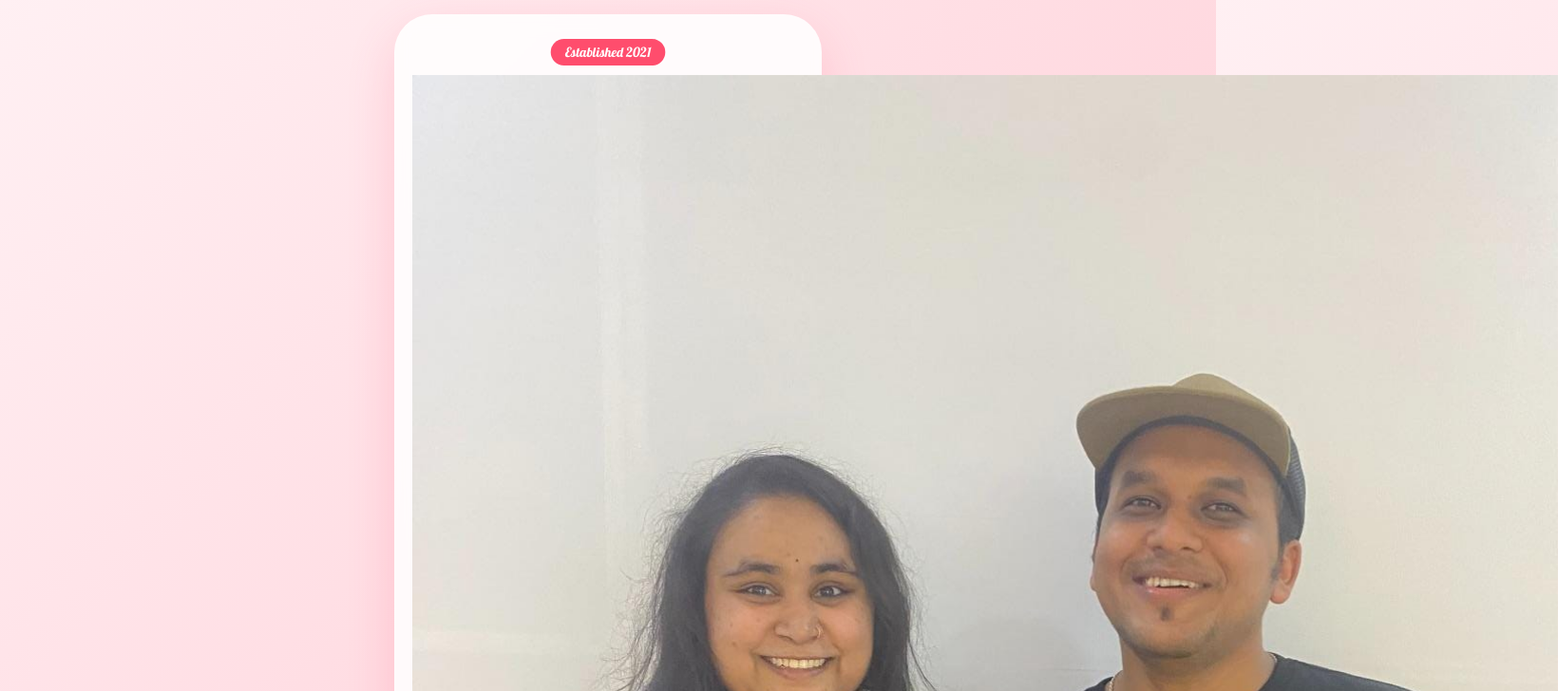
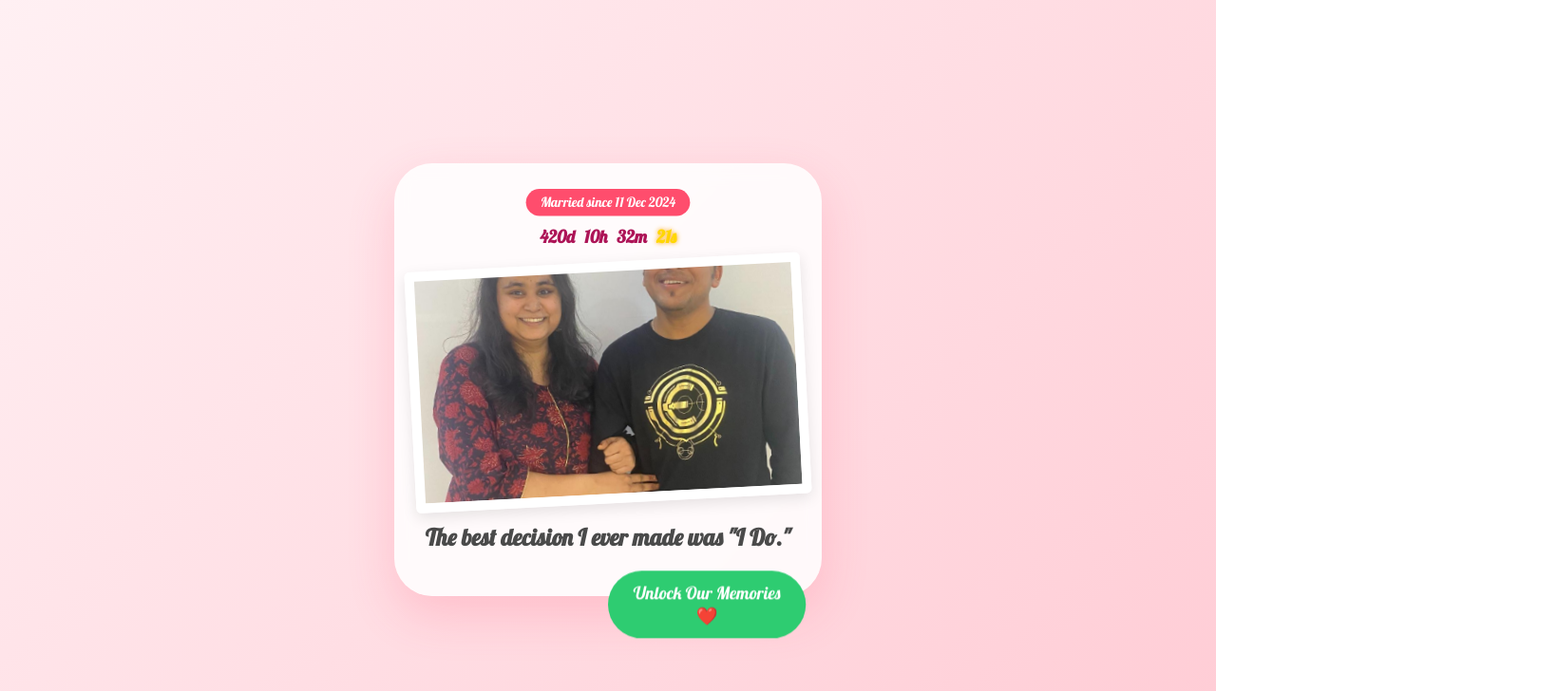
Before and after one commit to akas33/Valentinebebe, a React (Create React App) app: page / in a window 1280 px wide. Shown: the top 728 px of the page at 95% size, 1640 px wide, since content can reach past the window. Built offline with nearby package versions, Linux system fonts and the light colour scheme.

Commit message:
Update App.js

```diff
--- a/src/App.js
+++ b/src/App.js
@@ -1,4 +1,4 @@
-import React, { useState, useRef } from "react";
+import React, { useState, useEffect, useRef } from "react";
 import "./App.css";
 import Success from "./components/Success";
 
@@ -17,99 +17,85 @@ const App = () => {
   const [noCount, setNoCount] = useState(0);
   const [yesButtonSize, setYesButtonSize] = useState(1);
   const [noButtonPos, setNoButtonPos] = useState({ x: 0, y: 0 });
+  const [timeMarried, setTimeMarried] = useState({ days: 0, hours: 0, mins: 0, secs: 0 });
   const iframeRef = useRef(null);
+
+  // Marriage Clock Logic (Dec 11, 2024 @ 9:25 AM)
+  useEffect(() => {
+    const marriageDate = new Date("2024-12-11T09:25:00");
+    const timer = setInterval(() => {
+      const now = new Date();
+      const diff = now - marriageDate;
+      if (diff > 0) {
+        setTimeMarried({
+          days: Math.floor(diff / (1000 * 60 * 60 * 24)),
+          hours: Math.floor((diff / (1000 * 60 * 60)) % 24),
+          mins: Math.floor((diff / 1000 / 60) % 60),
+          secs: Math.floor((diff / 1000) % 60),
+        });
+      }
+    }, 1000);
+    return () => clearInterval(timer);
+  }, []);
 
   const handleOpenMessage = () => {
     setOpened(true);
     if (iframeRef.current) {
       iframeRef.current.contentWindow.postMessage('{"event":"command","func":"playVideo","args":""}', '*');
-      iframeRef.current.contentWindow.postMessage('{"event":"command","func":"unMute","args":""}', '*');
     }
   };
 
-  const handleAccept = () => {
-    setAccepted(true);
-    if (window.confetti) {
-      window.confetti({
-        particleCount: 150,
-        spread: 70,
-        origin: { y: 0.6 },
-        colors: ['#ff4d6d', '#ffffff', '#ffccd5']
-      });
-    }
-  };
+  const handleAccept = () => setAccepted(true);
 
   const handleReject = () => {
     setNoCount(noCount + 1);
-    setYesButtonSize(prev => prev + 0.35); // Growth rate
-
-    // Jump logic: Stays within safe bounds of the screen
+    setYesButtonSize(prev => prev + 0.35);
     const maxWidth = window.innerWidth > 500 ? 140 : 70;
     const randomX = Math.floor(Math.random() * (maxWidth * 2)) - maxWidth;
     const randomY = Math.floor(Math.random() * 80) - 40;
     setNoButtonPos({ x: randomX, y: randomY });
   };
 
-  // GIF sequence matching your text
   const rejectionGifs = [flowerBear, cryingBear, beggingBear, madBear, heartBear, pointBear];
-
-  // FINALIZED TEXT ARRAY
-  const rejectionTexts = [
-    "No",
-    "Are you sure, Bebe? 🥺",
-    "But it's been since 2021! 😲",
-    "I'm telling your mom! 🏃‍♂️",
-    "Don't do this to me 💔",
-    "Click the green one! 🫠✨"
-  ];
+  const rejectionTexts = ["No", "Are you sure?", "But we've been married since Dec!", "I'm telling your mom! 🏃‍♂️", "Don't do this to me 💔", "Click the green one! 🫠✨"];
 
   return (
     <div className="App">
-      {/* Preloaded Music Player */}
-      <iframe
-        ref={iframeRef}
-        width="0" height="0"
-        src="https://www.youtube.com/embed/LPeZOE8ZIHI?enablejsapi=1&autoplay=1&mute=1&start=30&loop=1&playlist=LPeZOE8ZIHI"
-        allow="autoplay"
-        style={{ display: 'none', position: 'absolute' }}>
-      </iframe>
+      <iframe ref={iframeRef} width="0" height="0" src="https://www.youtube.com/embed/LPeZOE8ZIHI?enablejsapi=1&autoplay=1&mute=1&start=30" allow="autoplay" style={{ display: 'none', position: 'absolute' }}></iframe>
 
       <div className="App-body">
         {!opened ? (
           <div className="pulse">
-            <div className="bebe-tag">Established 2021</div>
-            <img src={ourPhoto} alt="Us" className="App-photo" />
-            <h1 className="App-text">I've been keeping a secret since 2021...</h1>
-            <button className="App-button btn-yes" onClick={handleOpenMessage}>Open ❤️</button>
+            <div className="bebe-tag">Married since 11 Dec 2024</div>
+
+            {/* Real-time Clock */}
+            <div className="live-clock">
+              <div>{timeMarried.days}d</div>
+              <div>{timeMarried.hours}h</div>
+              <div>{timeMarried.mins}m</div>
+              <div className="secs">{timeMarried.secs}s</div>
+            </div>
+
+            <div className="photo-frame">
+              <img src={ourPhoto} alt="Our First Meeting" className="zoom-animation" />
+            </div>
+
+            <h1 className="App-text">The best decision I ever made was "I Do."</h1>
+            <button className="App-button btn-yes" onClick={handleOpenMessage}>Unlock Our Memories ❤️</button>
           </div>
         ) : !accepted ? (
           <div className="asking-container">
-            <h1 className="App-text">Will you be my Valentine?</h1>
-            <img
-              src={rejectionGifs[Math.min(noCount, rejectionGifs.length - 1)]}
-              alt="Mood Bear"
-              className="App-gif"
-            />
+            <h1 className="App-text">Will you still be my Valentine, Babu?</h1>
+            <img src={rejectionGifs[Math.min(noCount, rejectionGifs.length - 1)]} alt="Mood" className="App-gif" />
 
             <div className="button-group">
               <div className="yes-container">
-                <button
-                  className="App-button btn-yes"
-                  style={{ transform: `scale(${yesButtonSize})` }}
-                  onClick={handleAccept}
-                >
-                  Yes
-                </button>
+                <button className="App-button btn-yes" style={{ transform: `scale(${yesButtonSize})` }} onClick={handleAccept}>Yes</button>
               </div>
-
               <button
                 className="App-button btn-no"
                 onClick={handleReject}
-                onMouseEnter={handleReject}
-                style={{
-                    transform: `translate(${noButtonPos.x}px, ${noButtonPos.y}px)`,
-                    zIndex: 1000
-                }}
+                style={{ transform: `translate(${noButtonPos.x}px, ${noButtonPos.y}px)`, zIndex: 1000 }}
               >
                 {rejectionTexts[Math.min(noCount, rejectionTexts.length - 1)]}
               </button>
```
